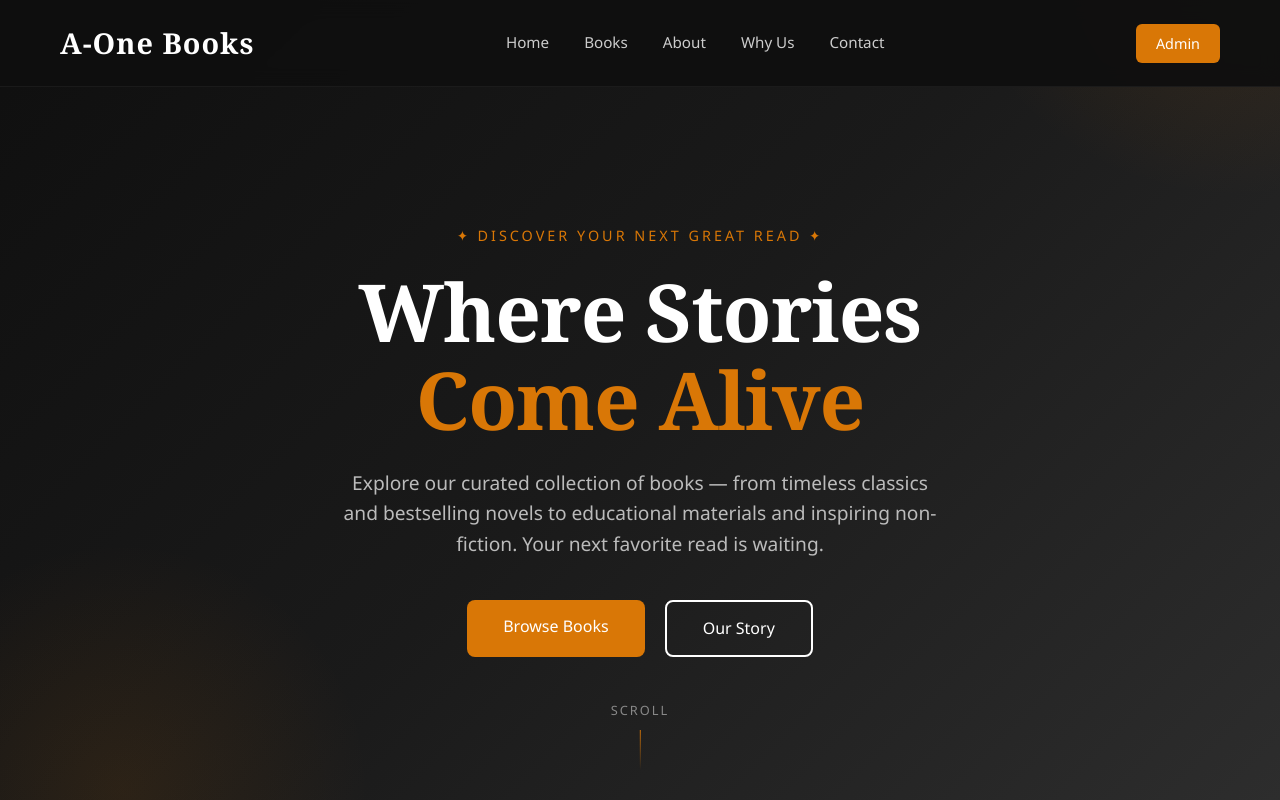
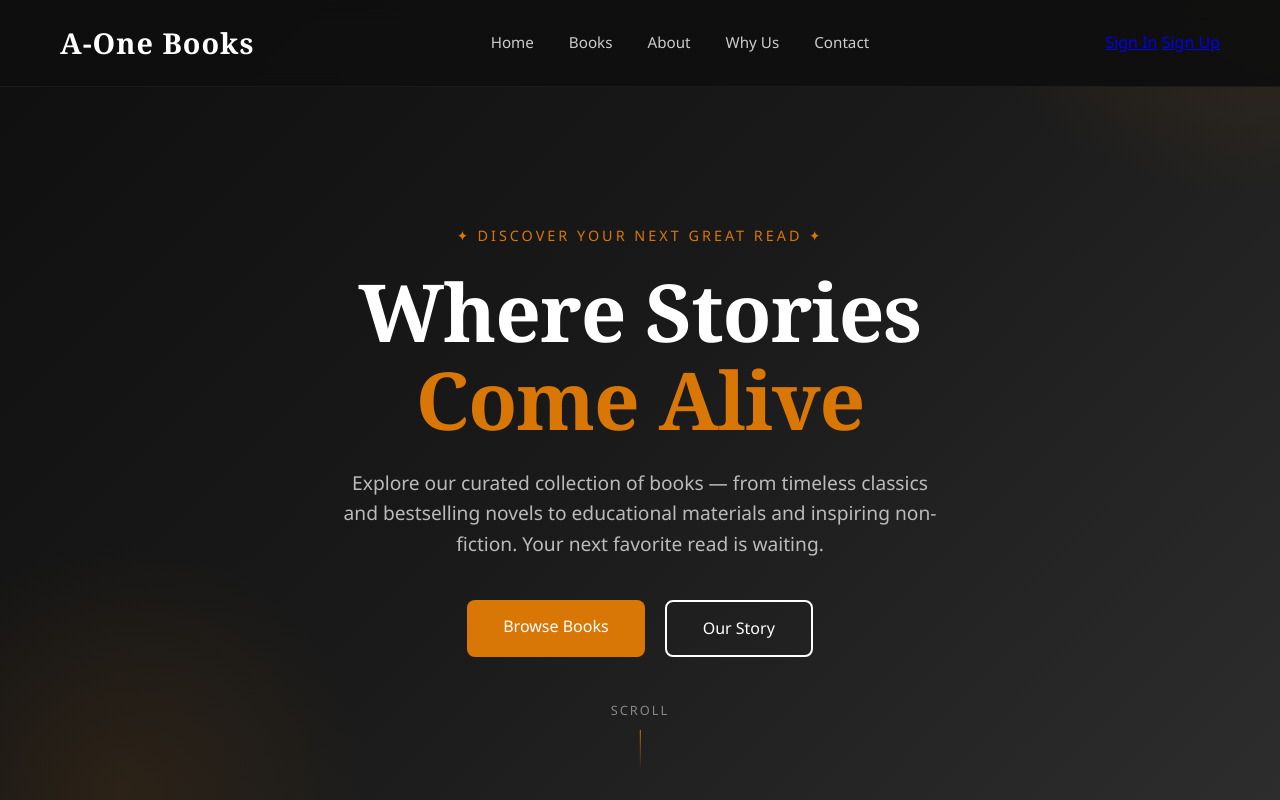
Before and after one commit to ojoolukayode/A-One-mobile-bookshop, a plain HTML site: page index.html in a window 1280 px wide. Shown: the top 800 px of the page. Drawn offline with Linux system fonts and the light colour scheme.

Commit message:
Update index.html

```diff
--- a/index.html
+++ b/index.html
@@ -20,7 +20,10 @@
                 <li><a href="#features" class="nav-link">Why Us</a></li>
                 <li><a href="#contact" class="nav-link">Contact</a></li>
             </ul>
-            <a href="admin.html" class="nav-admin-btn">Admin</a>
+            <div class="nav-auth">
+                <a href="signin.html" class="nav-signin-btn">Sign In</a>
+                <a href="signup.html" class="nav-signup-btn">Sign Up</a>
+            </div>
         </div>
     </nav>
 
@@ -225,7 +228,6 @@
             </div>
             <div class="footer-bottom">
                 <p>&copy; 2026 A-One Books. All rights reserved.</p>
-                <a href="admin.html" class="admin-link">Admin Portal</a>
             </div>
         </div>
     </footer>
```
